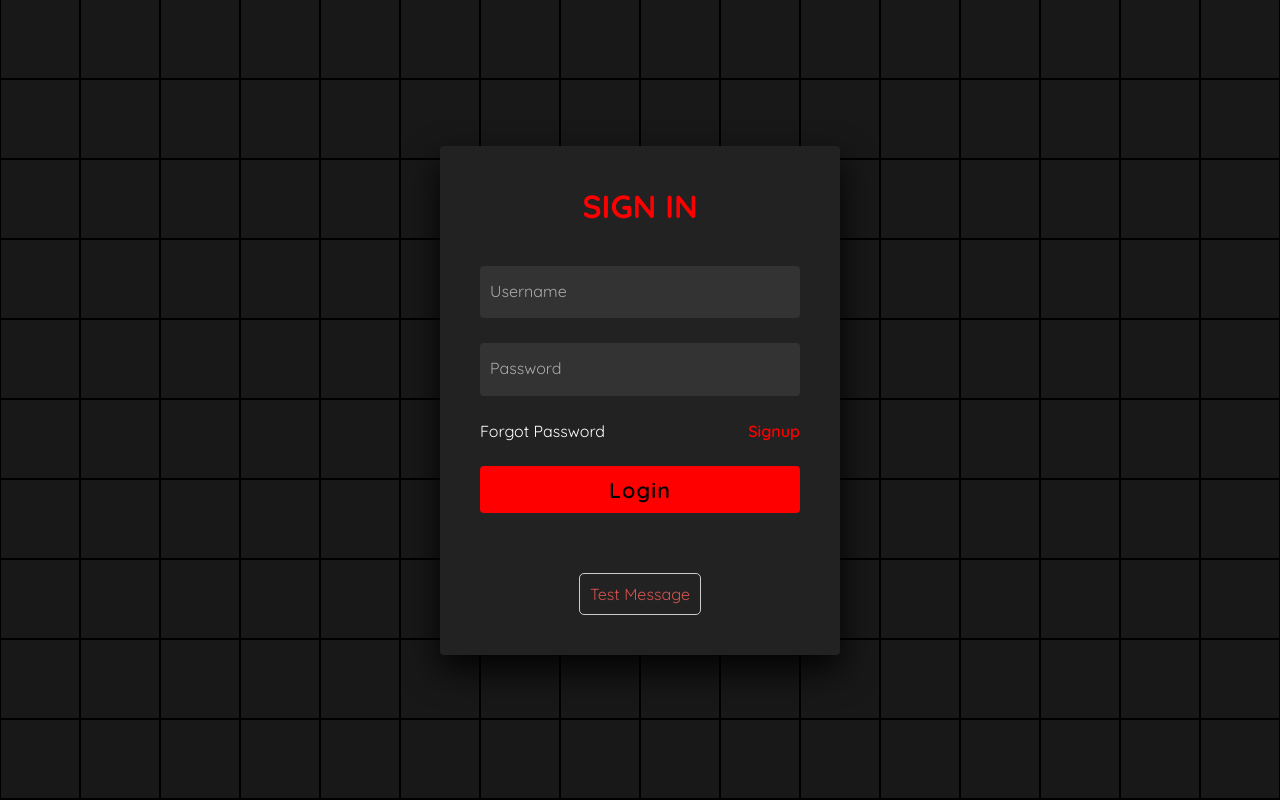
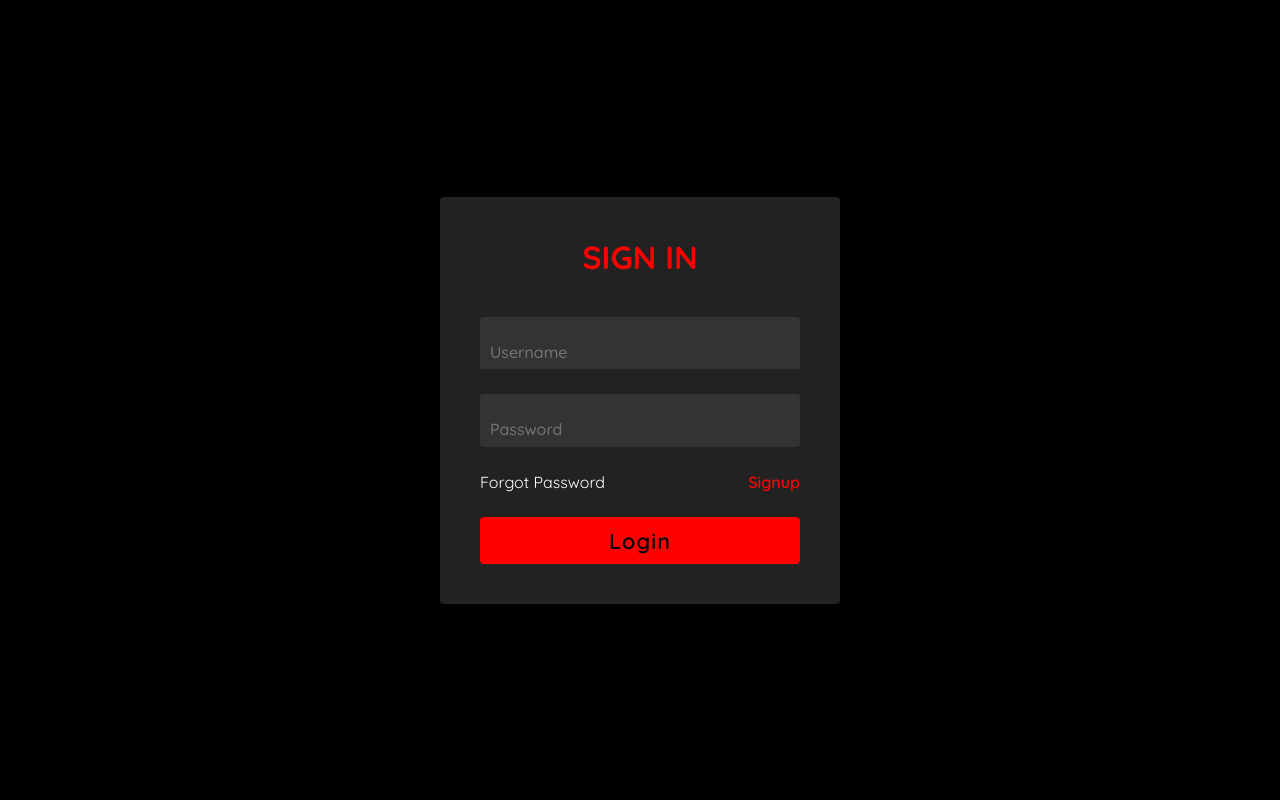
Before and after one commit to hephaestusboy/crypto, a plain HTML site: page sites/site/signin.html in a window 1280 px wide. Drawn offline with Linux system fonts and the light colour scheme.

Commit message:
Update signin.html

```diff
--- a/sites/site/signin.html
+++ b/sites/site/signin.html
@@ -9,233 +9,18 @@
 </head>
 
 <body>
-    <!-- partial:index.partial.html -->
     <section>
-
-        <span></span>
-        <span></span>
-        <span></span>
-        <span></span>
-        <span></span>
-        <span></span>
-        <span></span>
-        <span></span>
-        <span></span>
-        <span></span>
-        <span></span>
-        <span></span>
-        <span></span>
-        <span></span>
-        <span></span>
-        <span></span>
-        <span></span>
-        <span></span>
-        <span></span>
-        <span></span>
-        <span></span>
-        <span></span>
-        <span></span>
-        <span></span>
-        <span></span>
-        <span></span>
-        <span></span>
-        <span></span>
-        <span></span>
-        <span></span>
-        <span></span>
-        <span></span>
-        <span></span>
-        <span></span>
-        <span></span>
-        <span></span>
-        <span></span>
-        <span></span>
-        <span></span>
-        <span></span>
-        <span></span>
-        <span></span>
-        <span></span>
-        <span></span>
-        <span></span>
-        <span></span>
-        <span></span>
-        <span></span>
-        <span></span>
-        <span></span>
-        <span></span>
-        <span></span>
-        <span></span>
-        <span></span>
-        <span></span>
-        <span></span>
-        <span></span>
-        <span></span>
-        <span></span>
-        <span></span>
-        <span></span>
-        <span></span>
-        <span></span>
-        <span></span>
-        <span></span>
-        <span></span>
-        <span></span>
-        <span></span>
-        <span></span>
-        <span></span>
-        <span></span>
-        <span></span>
-        <span></span>
-        <span></span>
-        <span></span>
-        <span></span>
-        <span></span>
-        <span></span>
-        <span></span>
-        <span></span>
-        <span></span>
-        <span></span>
-        <span></span>
-        <span></span>
-        <span></span>
-        <span></span>
-        <span></span>
-        <span></span>
-        <span></span>
-        <span></span>
-        <span></span>
-        <span></span>
-        <span></span>
-        <span></span>
-        <span></span>
-        <span></span>
-        <span></span>
-        <span></span>
-        <span></span>
-        <span></span>
-        <span></span>
-        <span></span>
-        <span></span>
-        <span></span>
-        <span></span>
-        <span></span>
-        <span></span>
-        <span></span>
-        <span></span>
-        <span></span>
-        <span></span>
-        <span></span>
-        <span></span>
-        <span></span>
-        <span></span>
-        <span></span>
-        <span></span>
-        <span></span>
-        <span></span>
-        <span></span>
-        <span></span>
-        <span></span>
-        <span></span>
-        <span></span>
-        <span></span>
-        <span></span>
-        <span></span>
-        <span></span>
-        <span></span>
-        <span></span>
-        <span></span>
-        <span></span>
-        <span></span>
-        <span></span>
-        <span></span>
-        <span></span>
-        <span></span>
-        <span></span>
-        <span></span>
-        <span></span>
-        <span></span>
-        <span></span>
-        <span></span>
-        <span></span>
-        <span></span>
-        <span></span>
-        <span></span>
-        <span></span>
-        <span></span>
-        <span></span>
-        <span></span>
-        <span></span>
-        <span></span>
-        <span></span>
-        <span></span>
-        <span></span>
-        <span></span>
-        <span></span>
-        <span></span>
-        <span></span>
-        <span></span>
-        <span></span>
-        <span></span>
-        <span></span>
-        <span></span>
-        <span></span>
-        <span></span>
-        <span></span>
-        <span></span>
-        <span></span>
-        <span></span>
-        <span></span>
-        <span></span>
-        <span></span>
-        <span></span>
-        <span></span>
-        <span></span>
-        <span></span>
-        <span></span>
-        <span></span>
-        <span></span>
-        <span></span>
-        <span></span>
-        <span></span>
-        <span></span>
-        <span></span>
-        <span></span>
-        <span></span>
-        <span></span>
-        <span></span>
-        <span></span>
-        <span></span>
-        <span></span>
-        <span></span>
-        <span></span>
-        <span></span>
-        <span></span>
-        <span></span>
-        <span></span>
-        <span></span>
-        <span></span>
-        <span></span>
-        <span></span>
-        <span></span>
-        <span></span>
-        <span></span>
-        <span></span>
-        <span></span>
-        <span></span>
-        <span></span>
-        <span></span>
-        <span></span>
-
         <div class="signin">
             <div class="content">
                 <h2>Sign In</h2>
-                <div class="form">
+                <form class="form" id="signinForm">
                     <div class="inputBox">
-                        <input type="text" name="username" required>
-                        <i>Username</i>
+                        <input type="text" name="username" placeholder="Username" required>
+                        <i></i>
                     </div>
                     <div class="inputBox">
-                        <input type="password" name="password" required>
-                        <i>Password</i>
+                        <input type="password" name="password" placeholder="Password" required>
+                        <i></i>
                     </div>
                     <div class="links">
                         <a href="#">Forgot Password</a>
@@ -244,17 +29,11 @@
                     <div class="inputBox">
                         <input type="submit" value="Login">
                     </div>
-                </div>
-
-                <!-- Message Box -->
-                <div id="messageBox" class="messageBox" >
-                    <p id="messageText">Test Message</p>
-                </div>
+                </form>
             </div>
         </div>
     </section>
-    <!-- partial -->
-    <script src="./script.js"></script>
+    <script src="script.js"></script>
 </body>
 
 </html>
```
